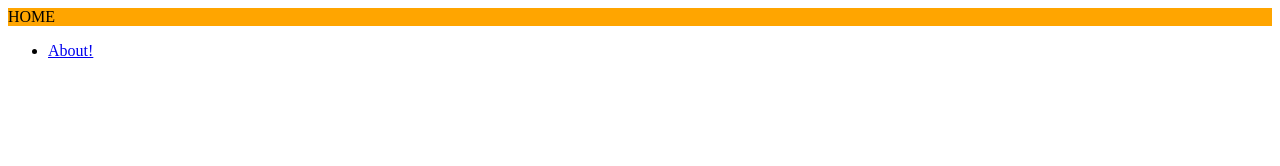
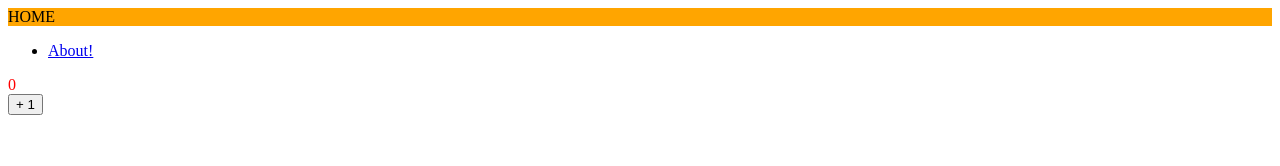
Before and after one commit to kotobukid/tauri_nuxt_sample, a Nuxt app: page / in a window 1280 px wide. Shown: the top 166 px of the page. Built offline with nearby package versions, Linux system fonts and the light colour scheme.

Commit message:
useAppConfigの呼び出し制限のエラーが出たので、検証開始 まずはコンポーネントを作成

```diff
--- /dev/null
+++ b/components/Counter.vue
@@ -0,0 +1,22 @@
+<script setup lang="ts">
+
+import {ref} from "vue";
+
+const count = ref(0);
+
+const increment = () => {
+  count.value = count.value + 1;
+}
+
+
+</script>
+
+<template>
+  <span class="count">{{ count }}</span>
+  <br/>
+  <button @click="increment"> + 1</button>
+</template>
+
+<style scoped lang="less">
+
+</style>
--- a/pages/index.vue
+++ b/pages/index.vue
@@ -3,6 +3,7 @@
   <ul>
     <li><nuxt-link to="about">About!</nuxt-link></li>
   </ul>
+  <Counter></Counter>
 </template>
 
 <script setup lang="ts">
```
